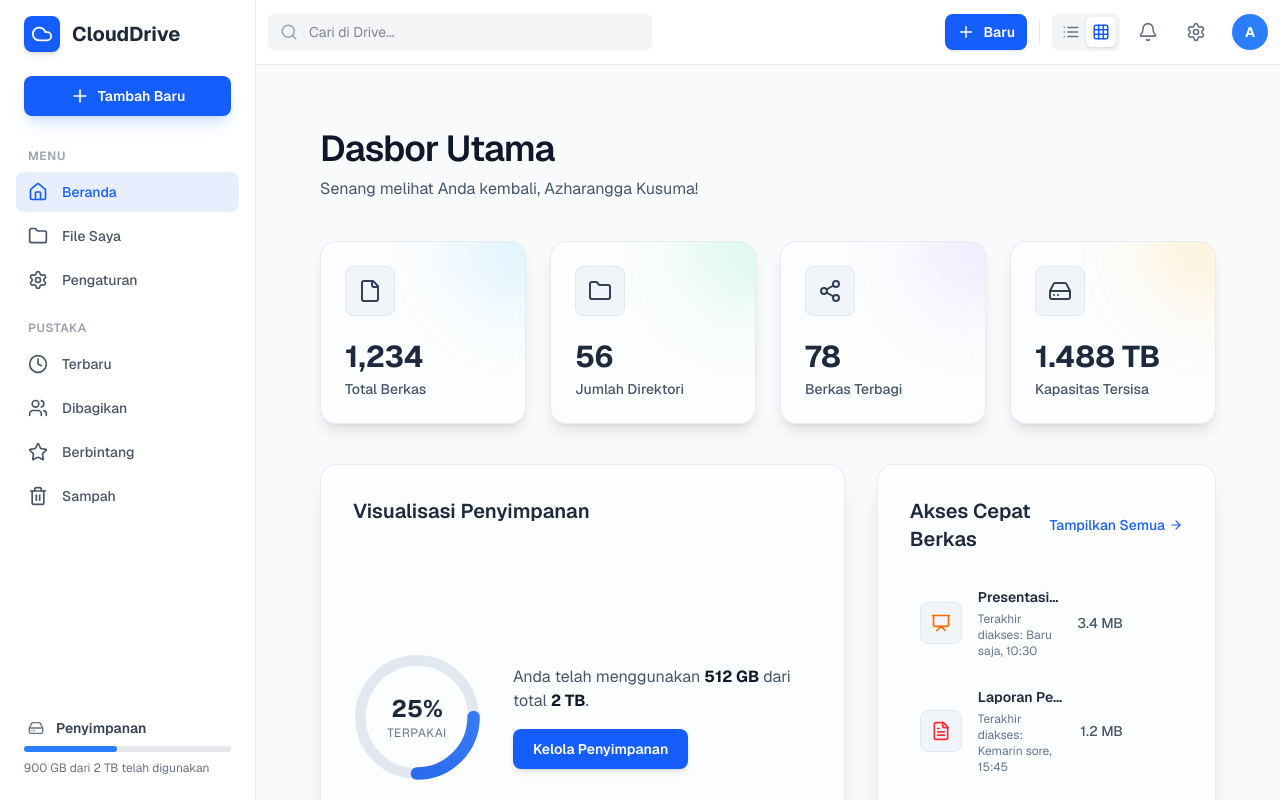
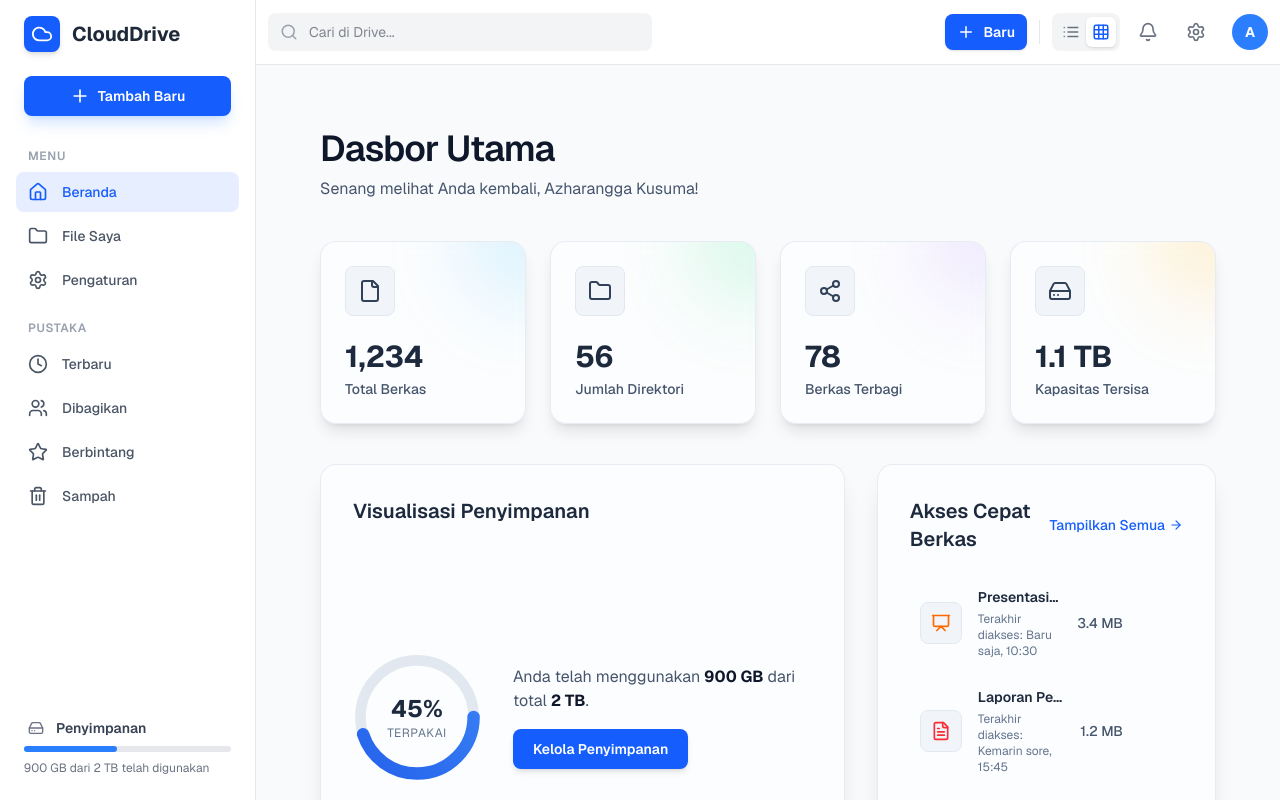
Before and after one commit to azharanggakusuma/drive, a Next.js app: page / in a window 1280 px wide. Built offline with nearby package versions, Linux system fonts and the light colour scheme.

Commit message:
fix: update storage usage and capacity values for accuracy

```diff
--- a/app/(drive)/page.tsx
+++ b/app/(drive)/page.tsx
@@ -145,7 +145,7 @@ const StorageVisualizer = ({ percentage }: { percentage: number }) => (
       </div>
       <div className="flex-1 text-center md:text-left">
         <p className="text-base text-slate-600">
-          Anda telah menggunakan <span className="font-bold text-slate-900">512 GB</span> dari total{" "}
+          Anda telah menggunakan <span className="font-bold text-slate-900">900 GB</span> dari total{" "}
           <span className="font-bold text-slate-900">2 TB</span>.
         </p>
         <button className="mt-4 text-sm font-semibold text-white bg-blue-600 hover:bg-blue-700 px-5 py-2.5 rounded-lg shadow-md hover:shadow-lg transition-all">
@@ -187,7 +187,7 @@ const FrequentlyAccessedFiles = ({ files }: { files: FrequentFile[] }) => (
 // --- MAIN PAGE COMPONENT ---
 export default function BerandaPage() {
   const [isLoading, setIsLoading] = useState(true);
-  const storagePercentage = 25;
+  const storagePercentage = 45;
 
   useEffect(() => {
     const timer = setTimeout(() => {
@@ -235,7 +235,7 @@ export default function BerandaPage() {
               <StatCard icon={<File size={24} />} label="Total Berkas" value="1,234" gradient="bg-gradient-to-br from-blue-400 to-cyan-300" />
               <StatCard icon={<Folder size={24} />} label="Jumlah Direktori" value="56" gradient="bg-gradient-to-br from-green-400 to-emerald-300" />
               <StatCard icon={<Share2 size={24} />} label="Berkas Terbagi" value="78" gradient="bg-gradient-to-br from-purple-400 to-indigo-300" />
-              <StatCard icon={<HardDrive size={24} />} label="Kapasitas Tersisa" value="1.488 TB" gradient="bg-gradient-to-br from-yellow-400 to-orange-300" />
+              <StatCard icon={<HardDrive size={24} />} label="Kapasitas Tersisa" value="1.1 TB" gradient="bg-gradient-to-br from-yellow-400 to-orange-300" />
             </>
           )}
         </div>
```
